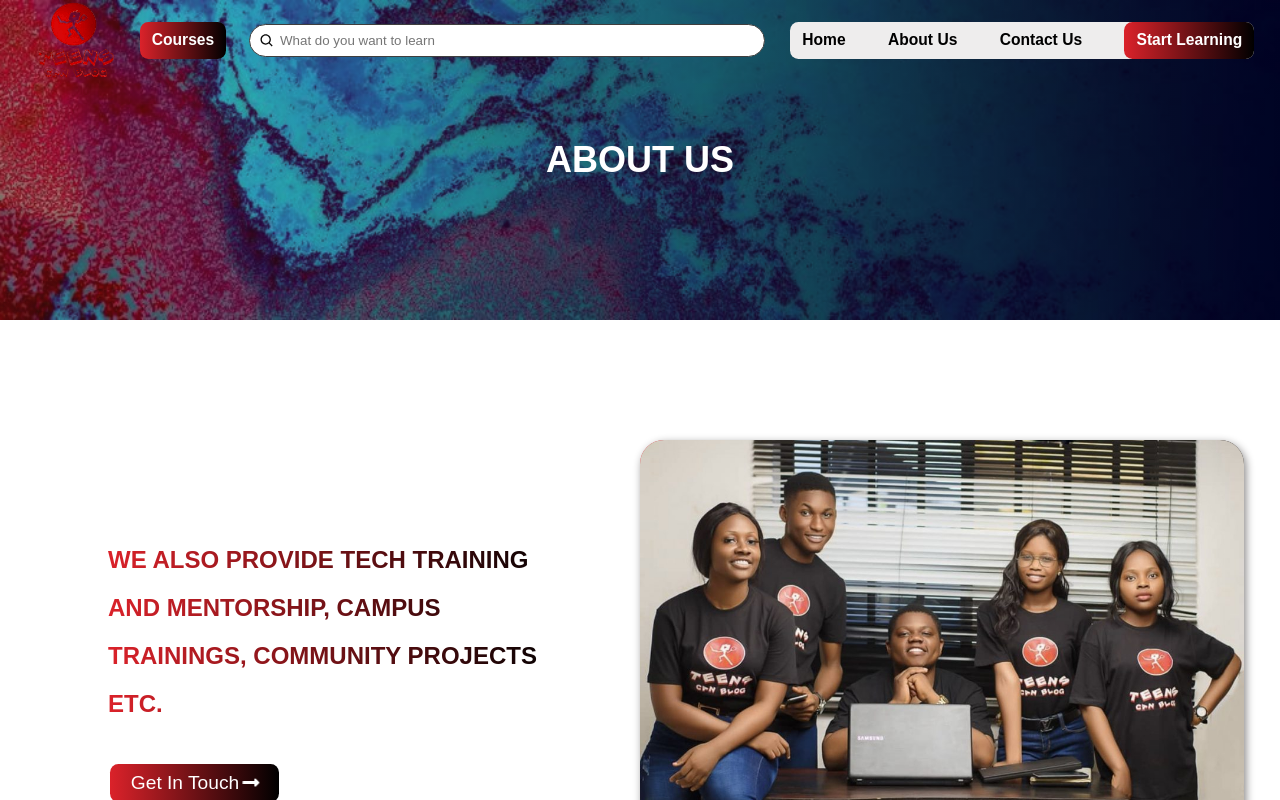
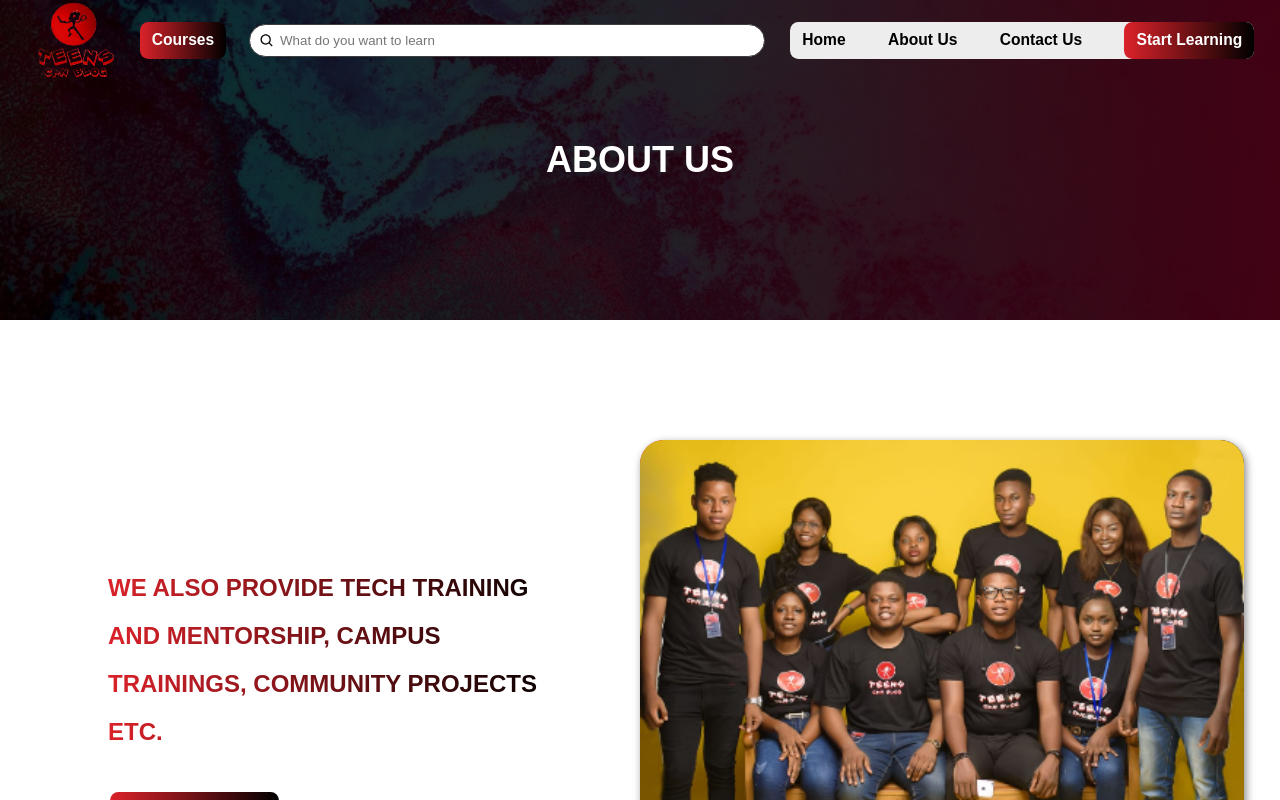
Before and after one commit to Niscolinx/teenscan, a React (Create React App) app: page /about in a window 1280 px wide. Shown: the top 800 px of the page. Built offline with nearby package versions, Linux system fonts and the light colour scheme; what react-router-last-location would draw is missing.

Commit message:
working on story section

```diff
--- a/src/components/Story.tsx
+++ b/src/components/Story.tsx
@@ -1,4 +1,4 @@
-import Teens4 from '../assets/teens4.jpeg'
+import Teens4 from '../assets/teens3.png'
 import { FaLongArrowAltRight } from 'react-icons/fa'
 const Story = () => {
 
--- a/src/sass/components/about.scss
+++ b/src/sass/components/about.scss
@@ -10,7 +10,7 @@
         // left: 0;
         // right: 0;
         // background: $linear-gradient1;
-        background: linear-gradient(to right, rgba(219, 34, 43, 0.226), rgba(0, 0, 0, 0.459)), url(../../assets/banner1.jpg);
+        background: linear-gradient(to right, rgba(0, 0, 0, 0.8), rgba(87, 0, 4, 0.746)), url(../../assets/banner1.jpg);
         background-repeat: no-repeat;
         background-position: center;
         height: 40vh;
```
